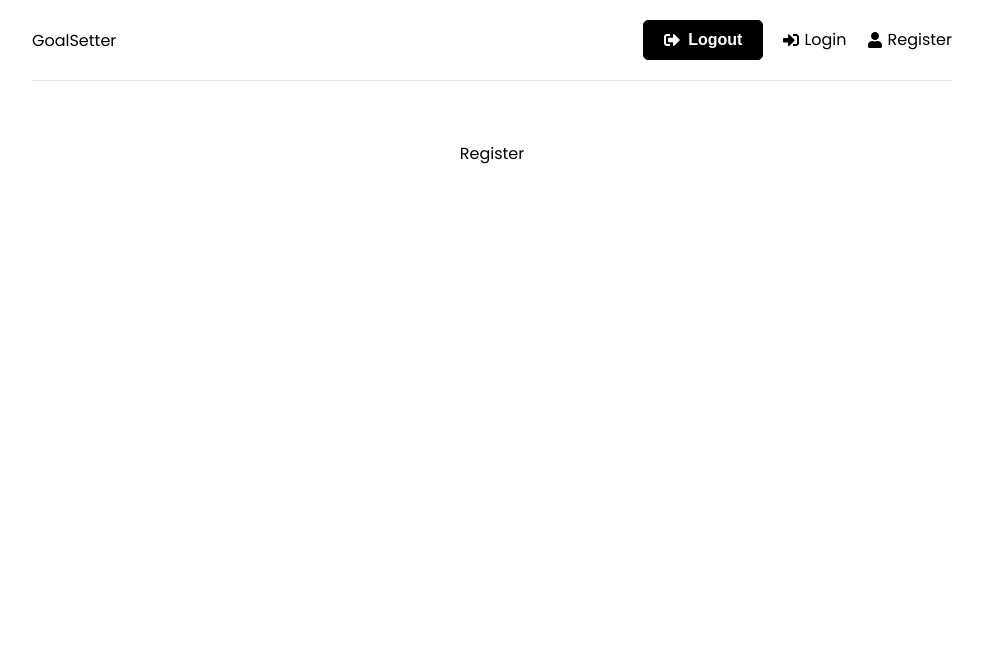
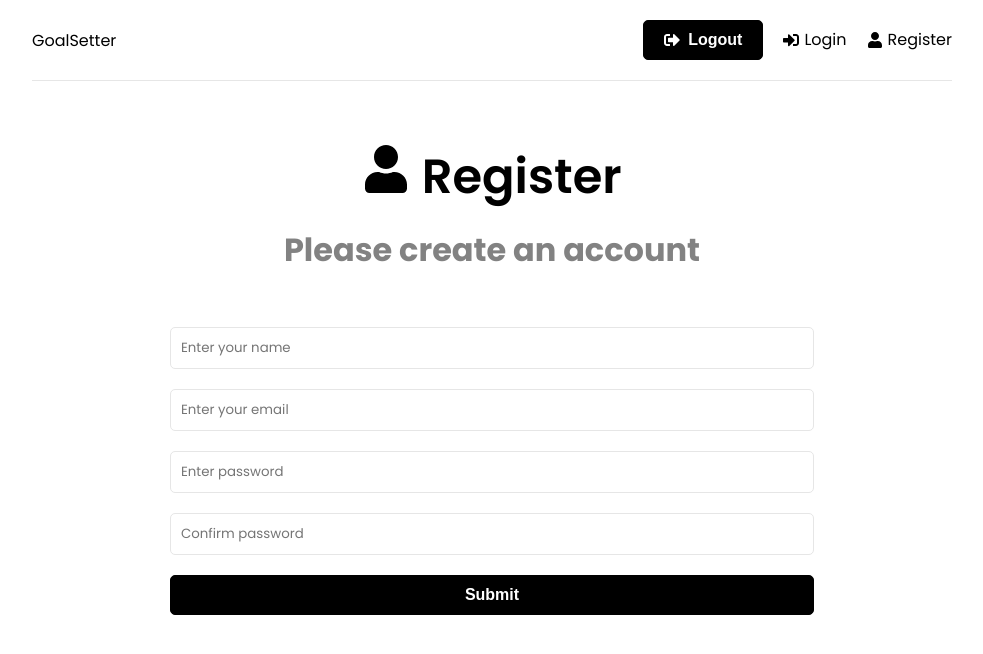
Before and after one commit to TrigoYodila/mern_app, a React (Create React App) app in the folder client/: page /register in a window 1280 px wide. Shown: the top 654 px of the page, without its empty margins (148-1131 px from the left). Built offline with nearby package versions, Linux system fonts and the light colour scheme.

Commit message:
build view register

```diff
--- a/client/package.json
+++ b/client/package.json
@@ -13,6 +13,7 @@
     "react-redux": "^8.1.3",
     "react-router-dom": "^6.21.1",
     "react-scripts": "5.0.1",
+    "react-toastify": "^9.1.3",
     "web-vitals": "^2.1.4"
   },
   "scripts": {
--- a/client/src/pages/Register.jsx
+++ b/client/src/pages/Register.jsx
@@ -1,7 +1,91 @@
+import { useState, useEffect } from "react"
+import { FaUser } from 'react-icons/fa'
 
 const Register = () => {
+
+  const [formData, setFormData] = useState({
+    name:'',
+    email:'',
+    password:'',
+    password2:''
+  })
+
+  const {name,email,password,password2} = formData
+
+  const onChange = (e) => {
+    setFormData((prevState) => ({
+      ...prevState,
+      [e.target.name]:e.target.value
+    }))
+  }
+
+  const onSubmit = (e) => {
+    e.preventDefault()
+  }
+
   return (
-    <div>Register</div>
+    <>
+    <section className='heading'>
+      <h1>
+        <FaUser /> Register
+      </h1>
+      <p>Please create an account</p>
+    </section>
+
+    <section className='form'>
+      <form onSubmit={onSubmit}>
+        <div className='form-group'>
+          <input
+            type='text'
+            className='form-control'
+            id='name'
+            name='name'
+            value={name}
+            placeholder='Enter your name'
+            onChange={onChange}
+          />
+        </div>
+        <div className='form-group'>
+          <input
+            type='email'
+            className='form-control'
+            id='email'
+            name='email'
+            value={email}
+            placeholder='Enter your email'
+            onChange={onChange}
+          />
+        </div>
+        <div className='form-group'>
+          <input
+            type='password'
+            className='form-control'
+            id='password'
+            name='password'
+            value={password}
+            placeholder='Enter password'
+            onChange={onChange}
+          />
+        </div>
+        <div className='form-group'>
+          <input
+            type='password'
+            className='form-control'
+            id='password2'
+            name='password2'
+            value={password2}
+            placeholder='Confirm password'
+            onChange={onChange}
+          />
+        </div>
+        <div className='form-group'>
+          <button type='submit' className='btn btn-block'>
+            Submit
+          </button>
+        </div>
+      </form>
+    </section>
+  </>
   )
 }
 
```
Also changed, not shown: 1 other file (tests, documents, lock files or other folders).
